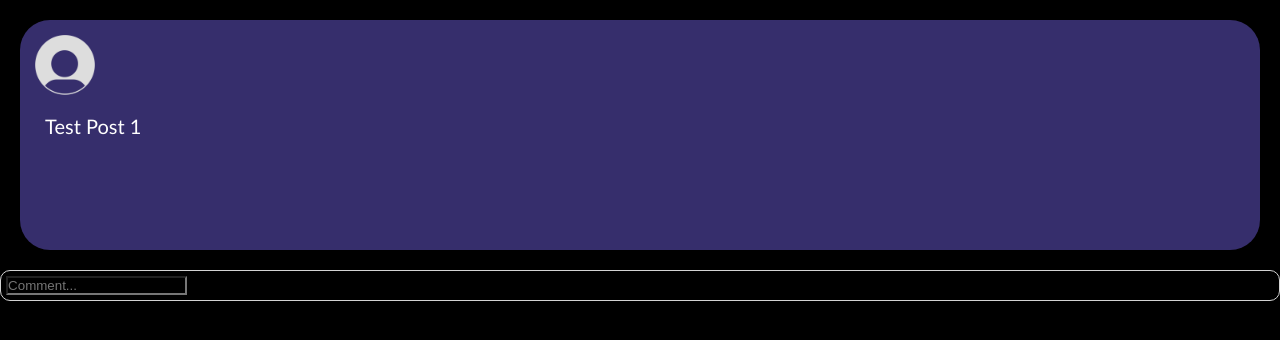
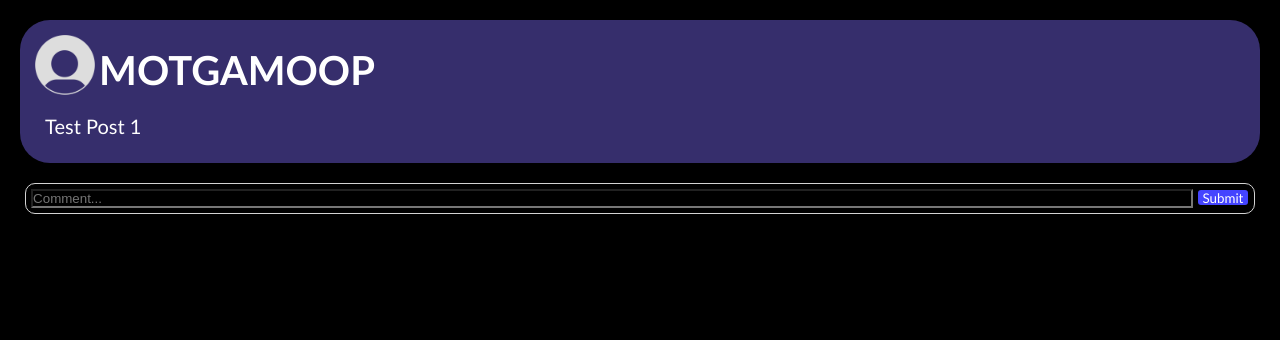
Before and after one commit to James-Fleming12/Twitter-Clone, a Django app: page /twitter/post/1 in a window 1280 px wide. Shown: the part 50-390 px from the top of the page. Run offline with Django 4.2, Linux system fonts and the light colour scheme; data comes from the database, SQL or seed files in the repository; both versions use the stored data as it was after the commit.

Commit message:
implemented commenting and traversing through posts and profiles

```diff
--- a/mysite/twitter/models.py
+++ b/mysite/twitter/models.py
@@ -16,20 +16,22 @@ class Post(models.Model):
     text = models.CharField(max_length=200)
     pub_date = models.DateTimeField("date published")
     user = models.ForeignKey(User2, on_delete=models.PROTECT)
-    likes = models.IntegerField()
+    likes = models.IntegerField(default = 0)
     def __str__(self):
         return str(self.user) + " - " + self.text
+    def getComments(self):
+        return Comment.objects.filter(post = self)
 
 class Comment(models.Model):
     text = models.CharField(max_length = 200)
     pub_date = models.DateTimeField("date published")
     user = models.ForeignKey(User2, on_delete=models.CASCADE)
-    likes = models.IntegerField()
+    likes = models.IntegerField(default = 0)
     post = models.ForeignKey(Post, on_delete=models.CASCADE)
 
 class CommentUnderComment(models.Model):
     text = models.CharField(max_length = 200)
     pub_date = models.DateTimeField("date published")
     user = models.ForeignKey(User2, on_delete = models.CASCADE)
-    likes = models.IntegerField()
+    likes = models.IntegerField(default = 0)
     post = models.ForeignKey(Comment, on_delete=models.CASCADE)
--- a/mysite/twitter/static/twitter/css/post.css
+++ b/mysite/twitter/static/twitter/css/post.css
@@ -24,7 +24,7 @@
     margin:20px;
     margin-top: 70px;
     border-radius: 30px;
-    height:200px;
+    height:auto;
     color:white;
     background-color:rgb(54, 46, 108);
 }
@@ -33,6 +33,7 @@
     font-size:20px;
     margin:10px;
     display:block;
+    overflow:auto;
 }
 .post h2{
     font-family:'Trebuchet MS', 'Lucida Sans Unicode', 'Lucida Grande', 'Lucida Sans', Arial, sans-serif;
@@ -41,6 +42,9 @@
     bottom:10px;
     position:relative;
 }
+h2{
+    color:white;
+}
 .commentsub{
     border-radius:10px;
     background-color:black;
@@ -48,16 +52,68 @@
     border: solid 1px;
     border-color:lightgray;
     padding:5px;
+    margin:25px;
+    margin-top:0;
+    width:auto;
 }
 .commentsub input{
     background-color:transparent;
     color:inherit;
+    outline:none;
+    width:100%;
+}
+.commentsub span{
+    width:calc(100% - 60px);
+}
+.subbutton{
+    float:right;
+    width:50px;
+    background-color:rgb(68, 68, 255);
+    color:white;
+    margin:1px;
+    border-radius:3px;
+    border:none;
+    font-family:'Trebuchet MS', 'Lucida Sans Unicode', 'Lucida Grande', 'Lucida Sans', Arial, sans-serif;
+    height:15px;
+}
+.idk{
+    display:block;
+}
+.commentsub input:focus{
+    outline:none;
+}
+.commentsub input:onclick{
+    animation:none;
 }
 a{
     text-decoration:none;
 }
 a:onclick{
     color:inherit;
+}
+
+.comment{
+    border-radius:5px;
+    background-color:rgb(54, 46, 108);
+    width:80%;
+    height:auto;
+    margin:10px;
+    margin-left:auto; margin-right:auto;
+    padding:10px;
+}
+
+.commenttext{
+    overflow:auto;
+    font-family:'Trebuchet MS', 'Lucida Sans Unicode', 'Lucida Grande', 'Lucida Sans', Arial, sans-serif;
+    font-size:20px;
+    color:white;
+}
+a{
+    color:white;
+    text-decoration:none;
+}
+a:onclick{
+    color:white;
 }
 *{
     margin:0;
--- a/mysite/twitter/templates/twitter/post.html
+++ b/mysite/twitter/templates/twitter/post.html
@@ -15,13 +15,21 @@
     {% if post %}
         <div class="post">
             <img src = "{% static 'twitter/images/default.png' %}", width = 60px, height = 60px>
-            <h2>{{post.user2}}</h2> <br>
+            <a href = "{% url 'profile' username=post.user %}"><h2>{{post.user}}</h2></a> <br>
             <span>{{post.text}}</span>
         </div>
         <form action = "/twitter/post/{{post.pk}}" method = "post" class = "commentsub">
             {%csrf_token%}
-            <input type = "text" id = "comment" name = "comment" placeholder = "Comment...">
+            <button class = "subbutton" type="submit">Submit</button>
+            <span class = "idk"><input type = "text" id = "comment" name = "comment" placeholder = "Comment..."></span>
         </form>
+        {% for x in post.getComments %}
+            <div class = "comment">
+                <span class = "commenttext">
+                    <a href = "{% url 'profile' username=x.user %}">{{x.user}}</a> - {{x.text}}
+                </span>
+            </div>
+        {% endfor %}
     {% else %}
         <p>No Post Available</p>
     {% endif %}
--- a/mysite/twitter/views.py
+++ b/mysite/twitter/views.py
@@ -5,7 +5,7 @@ from django.template import loader
 from django.utils import timezone
 from django.views import generic
 from django.contrib.auth.models import User
-from django.contrib.auth import authenticate, login
+from django.contrib.auth import authenticate, login, logout
 from django.contrib import messages
 
 class HomeView(generic.ListView):
@@ -17,28 +17,28 @@ class HomeView(generic.ListView):
 
 def HomeView(request):
     if(request.user.is_authenticated == False):
-        redirect('login')
+        return redirect('login')
     else:
         post_list = Post.objects.order_by("-pub_date")[:50]
         context = {"post_list": post_list}
         return render(request, "twitter/home.html", context)
 
-
 def ProfileView(request, username):
     tempUser = get_object_or_404(User2, username=username)
     # post_list = loader(tempUser.post.objects.order_by("pub-date")[:5])
-    post_list = Post.objects.filter(user = tempUser)
+    post_list = Post.objects.filter(user = tempUser).order_by("-pub_date")
     context = {"post_list": post_list}
     return render(request, "twitter/profile.html", context)
 
 def PostView(request, pk):
     tempPost = get_object_or_404(Post, pk=pk)
     context = {"post": tempPost}
-
     if request.method == "POST":
-        user = request.user
+        user2 = User2.objects.filter(username = request.user.username)
         text = request.POST['comment']
-
+        tempComment = Comment.objects.create(text = text, user = user2[0], pub_date = timezone.now(), post = Post.objects.get(pk=pk))
+        tempComment.save()
+        return redirect('post', pk = pk)
     return render(request, 'twitter/post.html', context)
 
 def LogIn(request):
@@ -82,6 +82,8 @@ def SignUp(request):
     return render(request, 'twitter/signup.html')
 
 def SignOut(request):
-    pass
+    logout(request)
+    messages.success(request, "Logged Out Successfully")
+    return redirect('login')
 # def home(request):
 #     return HttpResponse("Hello World, You're at the main screen")
```
Also changed, not shown: mysite/twitter/static/twitter/css/home.css (+8 -6 lines), mysite/twitter/static/twitter/css/profile.css (+14 -1 lines), mysite/twitter/templates/twitter/home.html (+11 -9 lines), mysite/twitter/templates/twitter/profile.html (+6 -1 lines), mysite/db.sqlite3.
